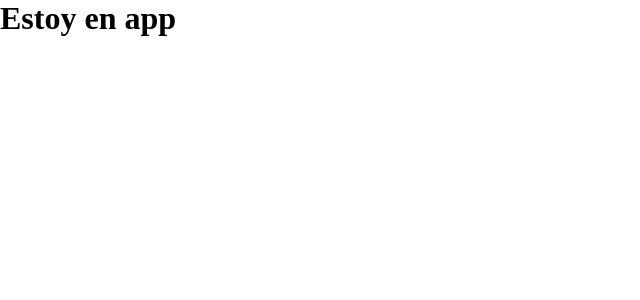
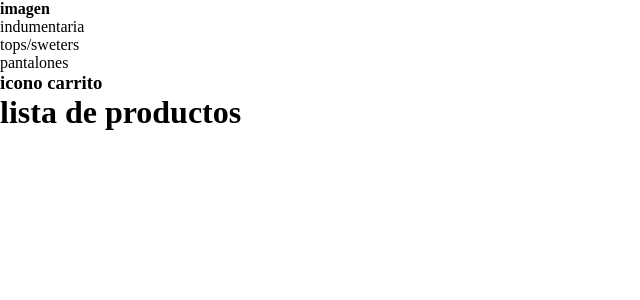
Before and after one commit to LoreSVi/loreReact1, a React (Vite) app: page / in a window 1280 px wide. Shown: the top 300 px of the page, without its empty margins (0-640 px from the left). Built offline with nearby package versions, Linux system fonts and the light colour scheme.

Commit message:
creando componentes

```diff
--- a/src/App.jsx
+++ b/src/App.jsx
@@ -1,5 +1,14 @@
-function App() {
-  return <h1>Estoy en app</h1>;
-}
+import Navbar from "./components/layout/navbar/Navbar.jsx";
+import { ItemListContainer } from "./components/pages/productos/ItemListContainer.jsx";
+
+const App = () => {
+
+  return (
+    <div>
+      <Navbar />
+      <ItemListContainer />
+    </div>
+  );
+};
 
 export default App;
--- /dev/null
+++ b/src/components/layout/navbar/Navbar.jsx
@@ -0,0 +1,15 @@
+const Navbar = () => {
+  return (
+    <div>
+      <h4>imagen</h4>
+      <ul>
+        <li>indumentaria</li>
+        <li>tops/sweters</li>
+        <li>pantalones</li>
+        <h3>icono carrito</h3>
+      </ul>
+    </div>
+  );
+};
+
+export default Navbar;
--- /dev/null
+++ b/src/components/pages/productos/ItemListContainer.jsx
@@ -0,0 +1,3 @@
+ export const ItemListContainer = ()=> {
+    return <h1> lista de productos</h1>
+}
```
Also changed, not shown: src/components/layout/navbar/Navbar.module.css (added).
